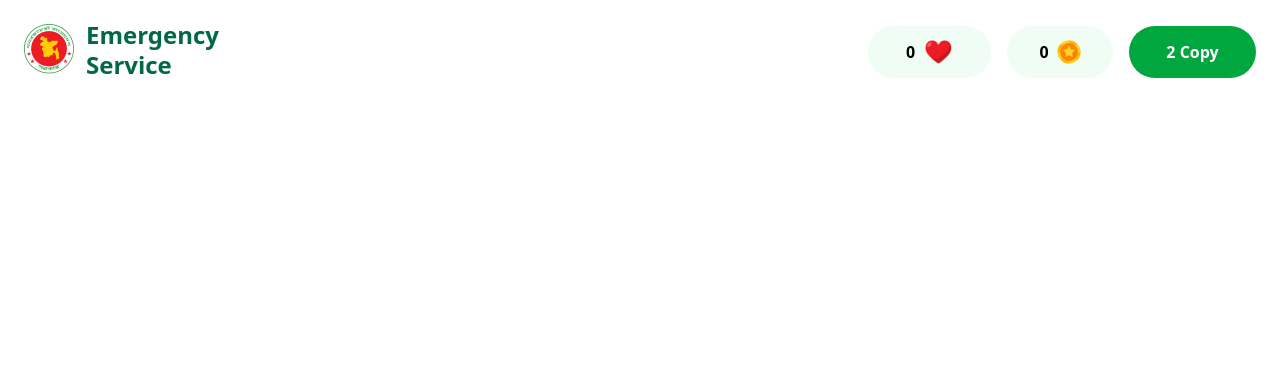
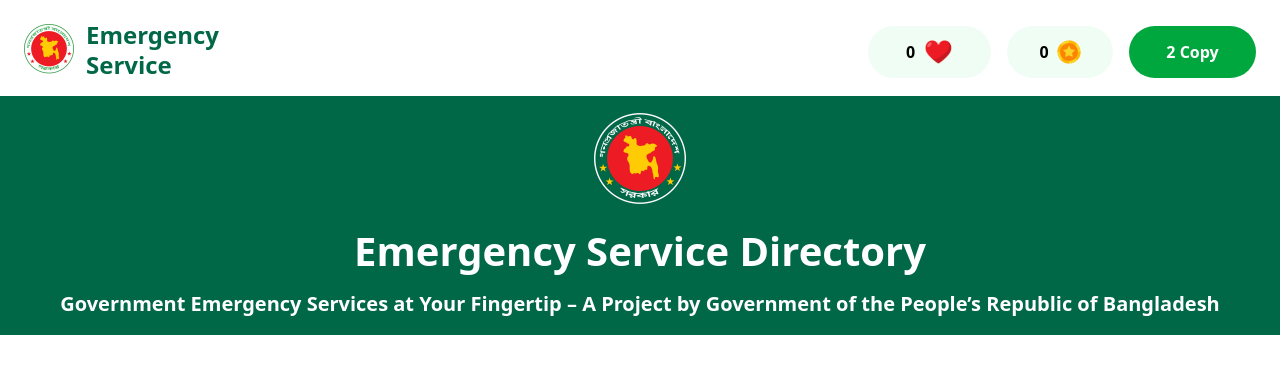
Before and after one commit to chayanatik1994/B12A05-Emergency-Service-Directory, a plain HTML site: page index.html in a window 1280 px wide. Shown: the top 374 px of the page. Drawn offline with nearby package versions, Linux system fonts and the light colour scheme.

Commit message:
Added banner section with logo

```diff
--- a/index.html
+++ b/index.html
@@ -35,7 +35,13 @@
       </button>
       </div>
     </section>
-
-
+         <!-- Banner Section -->
+    <section class="bg-[#006747] h-[239px] py-4">
+     <div class="flex flex-col items-center justify-center h-full gap-2">
+       <img src="./assets/logo-dark.png" class="h-[92px] w-[92px] mb-2" alt="Logo" />
+       <p class="text-[#FFFFFF] text-[40px]  text-center font-bold">Emergency Service Directory</p>
+       <p class="text-[#FFFFFF] text-[20px] font-semibold text-center">Government Emergency Services at Your Fingertip – A Project by  Government of the People’s Republic of Bangladesh</p>
+     </div>
+   </section>
 </body>
 </html>
```
